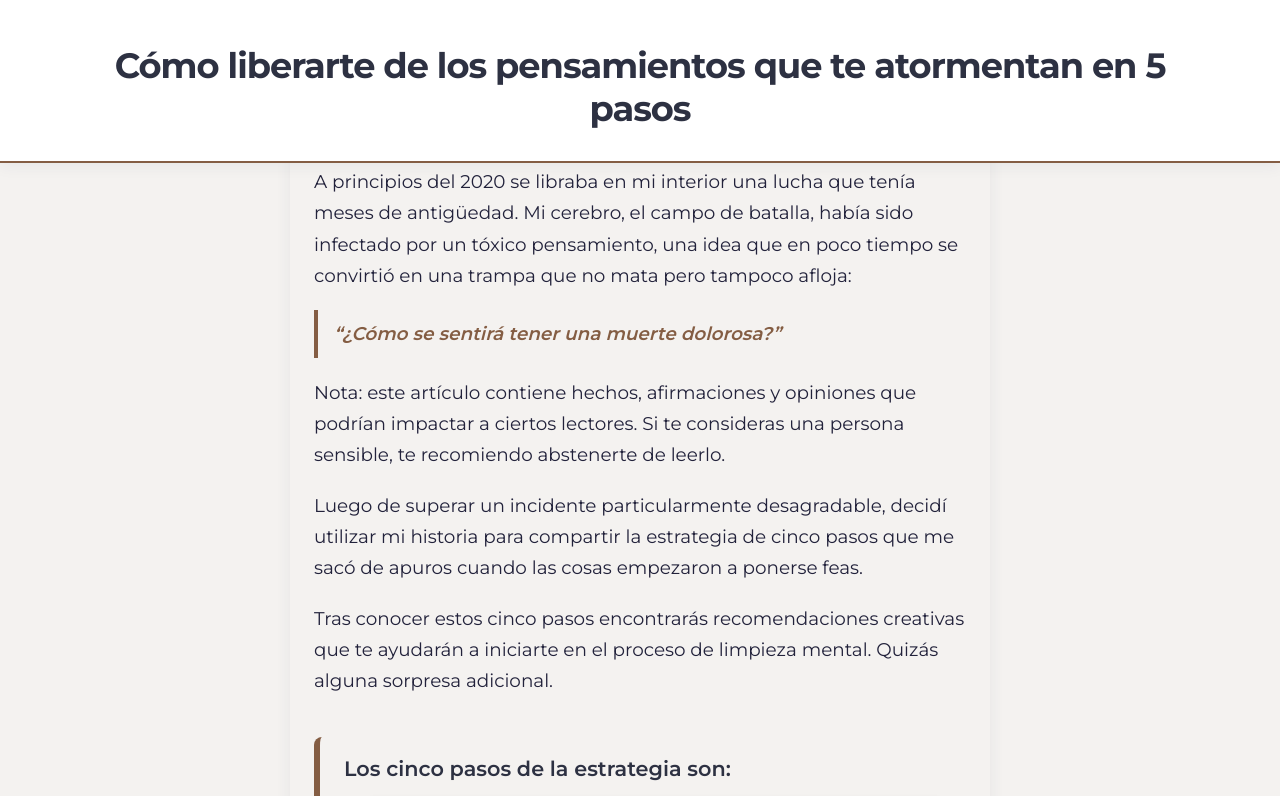
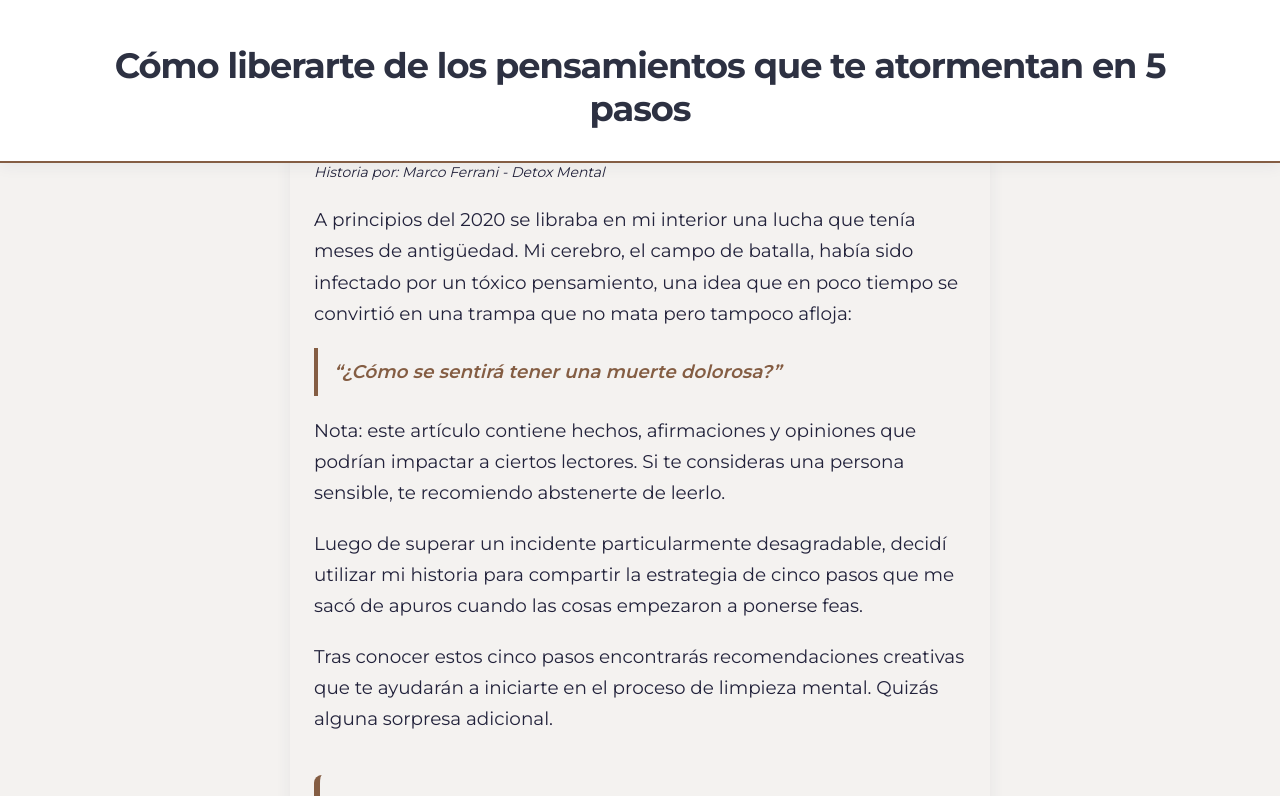
Before and after one commit to alejandroluisacosta/detox-mental-2.0, a React (Vite) app in the folder frontend/: page / in a window 1280 px wide. Shown: the top 796 px of the page. Built offline with nearby package versions, Linux system fonts and the light colour scheme.

Commit message:
fix: article's title min-height

```diff
--- a/frontend/src/Pages/Article/Article.css
+++ b/frontend/src/Pages/Article/Article.css
@@ -27,6 +27,7 @@
   font-size: 20px;
   text-align: center;
   padding: 1.5rem 0 1rem;
+  min-height: 126px;
 }
 
 .article h1, h2, h3, h4 {
```
